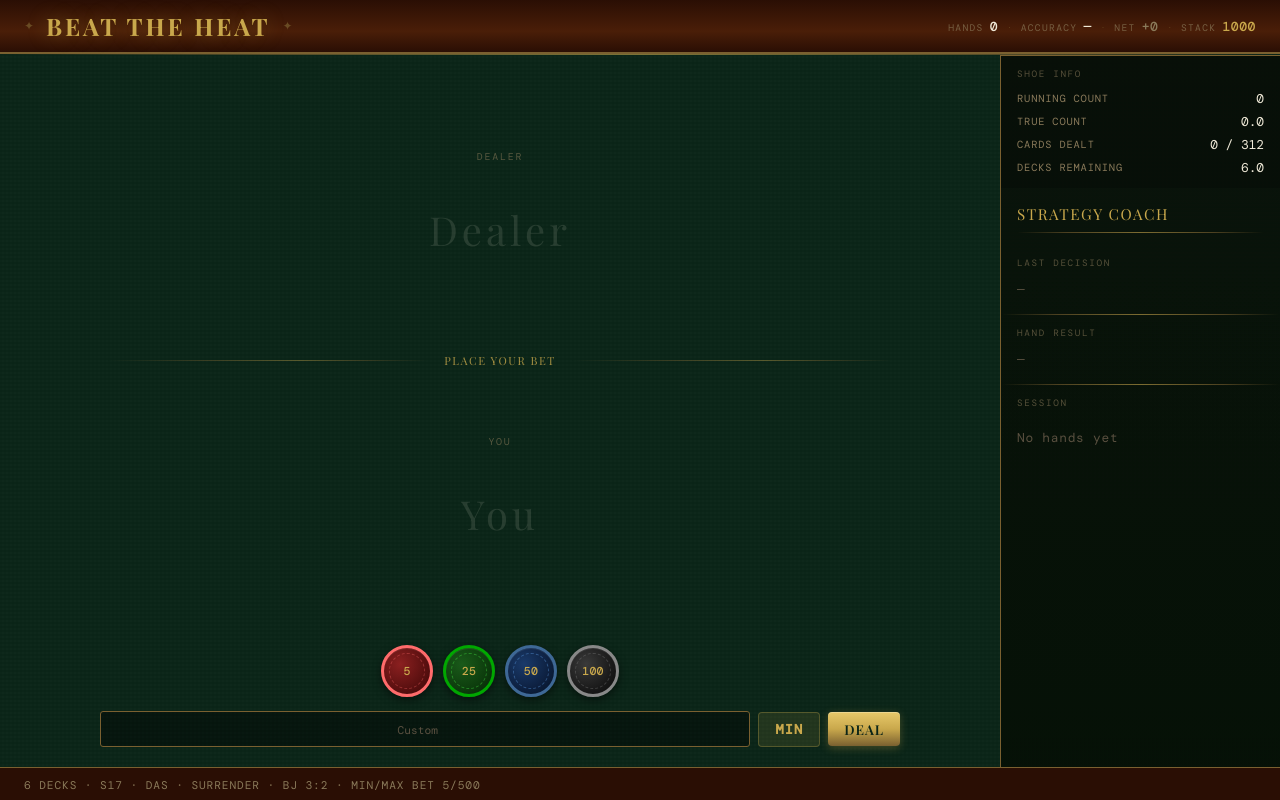
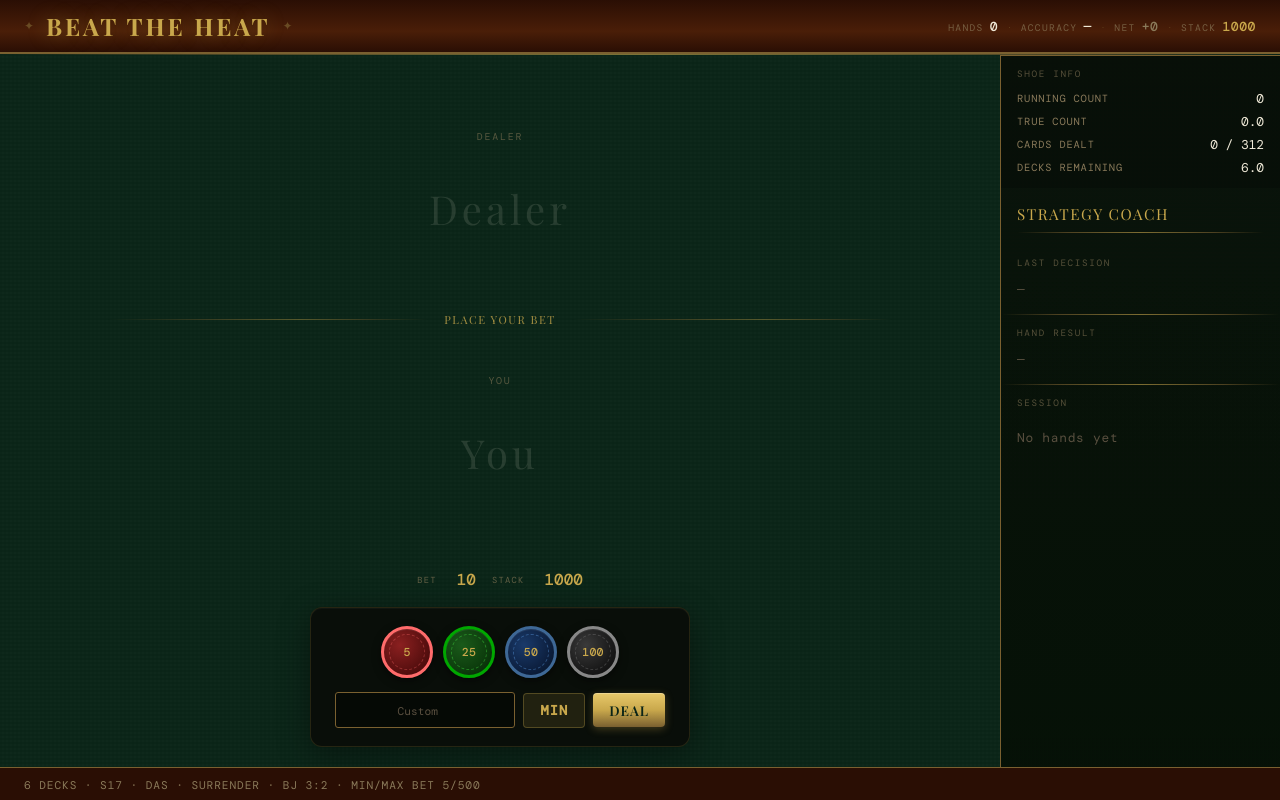
Before and after one commit to colinhauch/beat-the-heat, a React (Vite) app in the folder packages/web/: page / in a window 1280 px wide. Built offline with nearby package versions, Linux system fonts and the light colour scheme; a web font is replaced by a local one.

Commit message:
refactor(table): use ControlDashboard and always show bet indicator

```diff
--- a/packages/web/src/components/Table.css
+++ b/packages/web/src/components/Table.css
@@ -117,26 +117,20 @@
 .controls-zone {
   flex-shrink: 0;
   display: flex;
+  flex-direction: column;
   align-items: center;
   justify-content: center;
   padding: 8px 0 4px;
-  min-height: 80px;
 }
 
 /* ─── Bet Indicator ──────────────────────────────────────────────────── */
 .bet-indicator {
-  position: absolute;
-  top: 50%;
-  right: -16px;
-  transform: translateY(-50%);
   display: flex;
-  flex-direction: column;
-  align-items: flex-end;
-  gap: 2px;
-  padding: 8px 10px;
-  background: rgba(0,0,0,0.45);
-  border: 1px solid var(--gold-dim);
-  border-radius: 4px;
+  align-items: center;
+  justify-content: center;
+  gap: 16px;
+  padding: 8px 16px;
+  margin-bottom: 10px;
 }
 
 .bet-label,
@@ -146,6 +140,7 @@
   text-transform: uppercase;
   color: var(--text-dim);
   opacity: 0.7;
+  margin-right: 4px;
 }
 
 .bet-amount,
@@ -157,7 +152,7 @@
 }
 
 .stack-label {
-  margin-top: 4px;
+  margin-top: 0;
 }
 
 /* ─── Split Hands ────────────────────────────────────────────────────── */
--- a/packages/web/src/components/Table.tsx
+++ b/packages/web/src/components/Table.tsx
@@ -2,9 +2,7 @@ import { useGame } from "../game/GameContext";
 import { evaluateHand } from "@beat-the-heat/shared";
 import { Card, Hand } from "@beat-the-heat/shared";
 import { CardDisplay } from "./CardDisplay";
-import { ActionBar } from "./ActionBar";
-import { BettingPanel } from "./BettingPanel";
-import { DealerControls } from "./DealerControls";
+import { ControlDashboard } from "./ControlDashboard";
 import "./Table.css";
 
 function getPlayerCards(state: ReturnType<typeof useGame>["state"]): Card[] {
@@ -166,19 +164,12 @@ export function Table() {
 
       {/* Controls Zone */}
       <div className="controls-zone">
-        {(phase === "betting" || phase === "resolution") && <BettingPanel />}
-        {phase === "playerTurn" && <ActionBar />}
-        {(phase === "dealerTurn" || phase === "shoeEnd") && <DealerControls />}
-      </div>
-
-      {/* Bet chip indicator */}
-      {currentHand && (
         <div className="bet-indicator mono">
           <span className="bet-label">BET</span>
           <span className="bet-amount">
             {splitHands.length > 0
               ? splitHands.reduce((sum, h) => sum + h.betAmount, 0)
-              : currentHand.betAmount}
+              : currentHand?.betAmount ?? state.pendingBet}
           </span>
           <span className="stack-label">STACK</span>
           <span
@@ -191,7 +182,8 @@ export function Table() {
             {state.playerStack}
           </span>
         </div>
-      )}
+        <ControlDashboard />
+      </div>
     </div>
   );
 }
```
